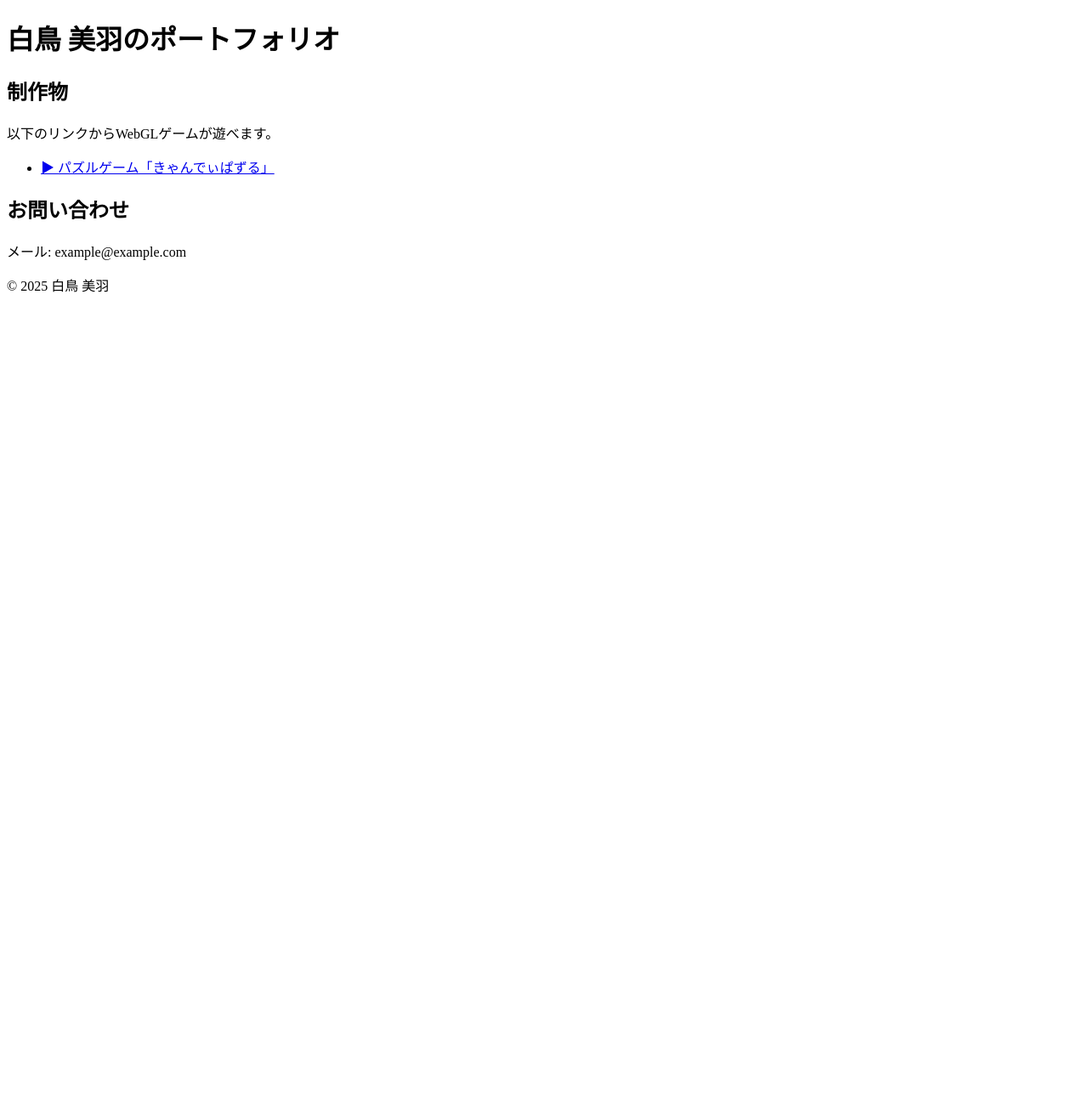
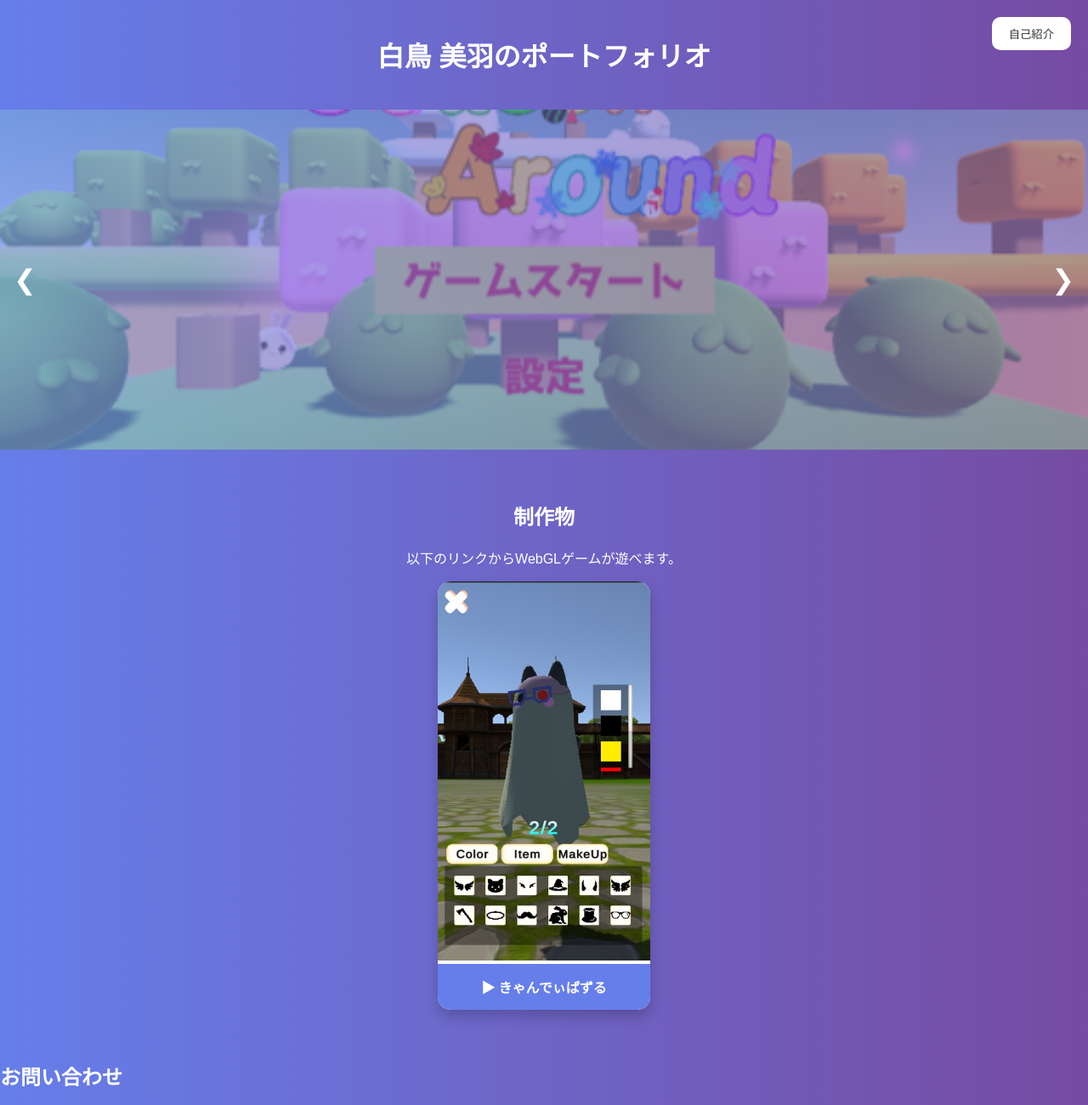
Before and after one commit to ShiratoriMiu/Portfolio, a plain HTML site: page index.html in a window 1280 px wide. Shown: the top 1300 px of the page at 85% size. Before the commit the page ends 800 px from the top, so only its background shows below. Drawn offline with Linux system fonts and the light colour scheme.

Commit message:
デザインアップテスト

```diff
--- a/index.html
+++ b/index.html
@@ -7,18 +7,35 @@
   <link rel="stylesheet" href="style.css" />
 </head>
 <body>
+  <!-- 右上の自己紹介ボタン -->
   <header>
     <h1>白鳥 美羽のポートフォリオ</h1>
+    <button class="about-button" onclick="location.href='about.html'">自己紹介</button>
   </header>
 
-  <section>
+  <!-- スライドショー -->
+  <section class="slideshow-container">
+    <div class="slides fade"><img src="images/slide1.jpg" alt="slide1" /></div>
+    <div class="slides fade"><img src="images/slide2.jpg" alt="slide2" /></div>
+    <div class="slides fade"><img src="images/slide3.jpg" alt="slide3" /></div>
+
+    <a class="prev" onclick="plusSlides(-1)">&#10094;</a>
+    <a class="next" onclick="plusSlides(1)">&#10095;</a>
+  </section>
+
+  <!-- 作品一覧 -->
+  <section class="works">
     <h2>制作物</h2>
     <p>以下のリンクからWebGLゲームが遊べます。</p>
-    <ul>
-      <li><a href="works/CanddyPuzzle/index.html" target="_blank">▶ パズルゲーム「きゃんでぃぱずる」</a></li>
-    </ul>
+    <div class="grid">
+      <div class="card">
+        <img src="images/game1.jpg" alt="きゃんでぃぱずる" />
+        <a href="works/CanddyPuzzle/index.html" target="_blank">▶ きゃんでぃぱずる</a>
+      </div>
+    </div>
   </section>
 
+  <!-- お問い合わせ -->
   <section id="contact">
     <h2>お問い合わせ</h2>
     <p>メール: example@example.com</p>
@@ -27,5 +44,7 @@
   <footer>
     <p>&copy; 2025 白鳥 美羽</p>
   </footer>
+
+  <script src="script.js"></script>
 </body>
 </html>
--- /dev/null
+++ b/script.js
@@ -0,0 +1,19 @@
+let slideIndex = 0;
+showSlides();
+
+function showSlides() {
+  let i;
+  let slides = document.getElementsByClassName("slides");
+  for (i = 0; i < slides.length; i++) {
+    slides[i].style.display = "none";
+  }
+  slideIndex++;
+  if (slideIndex > slides.length) { slideIndex = 1 }
+  slides[slideIndex - 1].style.display = "block";
+  setTimeout(showSlides, 5000); // 5秒ごとに切り替え
+}
+
+function plusSlides(n) {
+  slideIndex += n - 1;
+  showSlides();
+}
--- a/style.css
+++ b/style.css
@@ -0,0 +1,95 @@
+body {
+  margin: 0;
+  font-family: 'Arial', sans-serif;
+  background: linear-gradient(to right, #667eea, #764ba2);
+  color: #fff;
+}
+
+/* ヘッダーとボタン */
+header {
+  position: relative;
+  padding: 20px;
+  text-align: center;
+}
+.about-button {
+  position: absolute;
+  top: 20px;
+  right: 20px;
+  padding: 10px 20px;
+  background: #fff;
+  color: #333;
+  border: none;
+  border-radius: 10px;
+  cursor: pointer;
+}
+
+/* スライドショー */
+.slideshow-container {
+  position: relative;
+  max-width: 100%;
+  height: 400px;
+  margin: auto;
+  overflow: hidden;
+}
+.slides {
+  display: none;
+  width: 100%;
+  height: 100%;
+}
+.slides img {
+  width: 100%;
+  height: 100%;
+  object-fit: cover;
+}
+.prev, .next {
+  cursor: pointer;
+  position: absolute;
+  top: 50%;
+  color: white;
+  font-size: 2em;
+  padding: 16px;
+  user-select: none;
+  transform: translateY(-50%);
+}
+.prev { left: 0; }
+.next { right: 0; }
+.fade {
+  animation: fade 1.5s ease-in-out;
+}
+@keyframes fade {
+  from {opacity: .4}
+  to {opacity: 1}
+}
+
+/* 作品カード */
+.works {
+  padding: 40px 20px;
+  text-align: center;
+}
+.grid {
+  display: flex;
+  justify-content: center;
+  flex-wrap: wrap;
+  gap: 30px;
+}
+.card {
+  background: #fff;
+  color: #000;
+  border-radius: 15px;
+  width: 250px;
+  box-shadow: 0 8px 16px rgba(0,0,0,0.2);
+  text-align: center;
+  overflow: hidden;
+}
+.card img {
+  width: 100%;
+  height: auto;
+}
+.card a {
+  display: block;
+  padding: 15px;
+  background: #667eea;
+  color: white;
+  text-decoration: none;
+  font-weight: bold;
+}
```
Also changed, not shown: images/game1.jpg (added), images/slide1.jpg (added), images/slide2.jpg (added), images/slide3.jpg (added).
